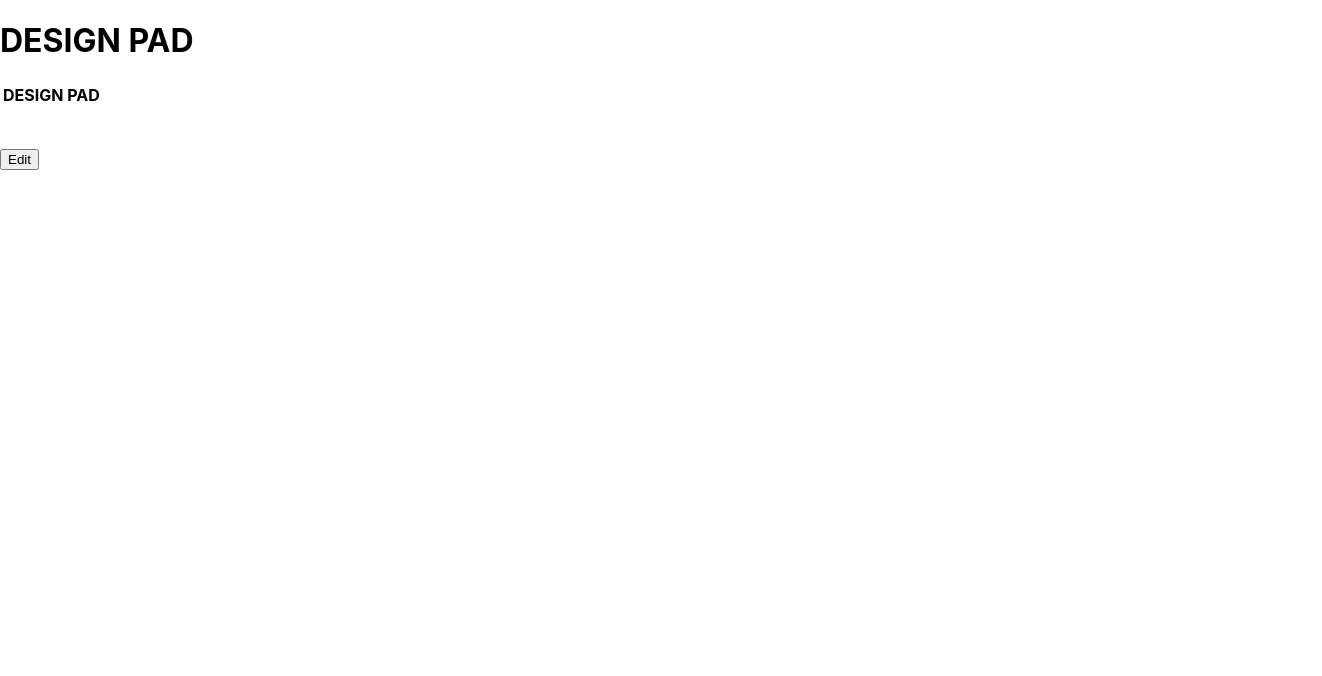
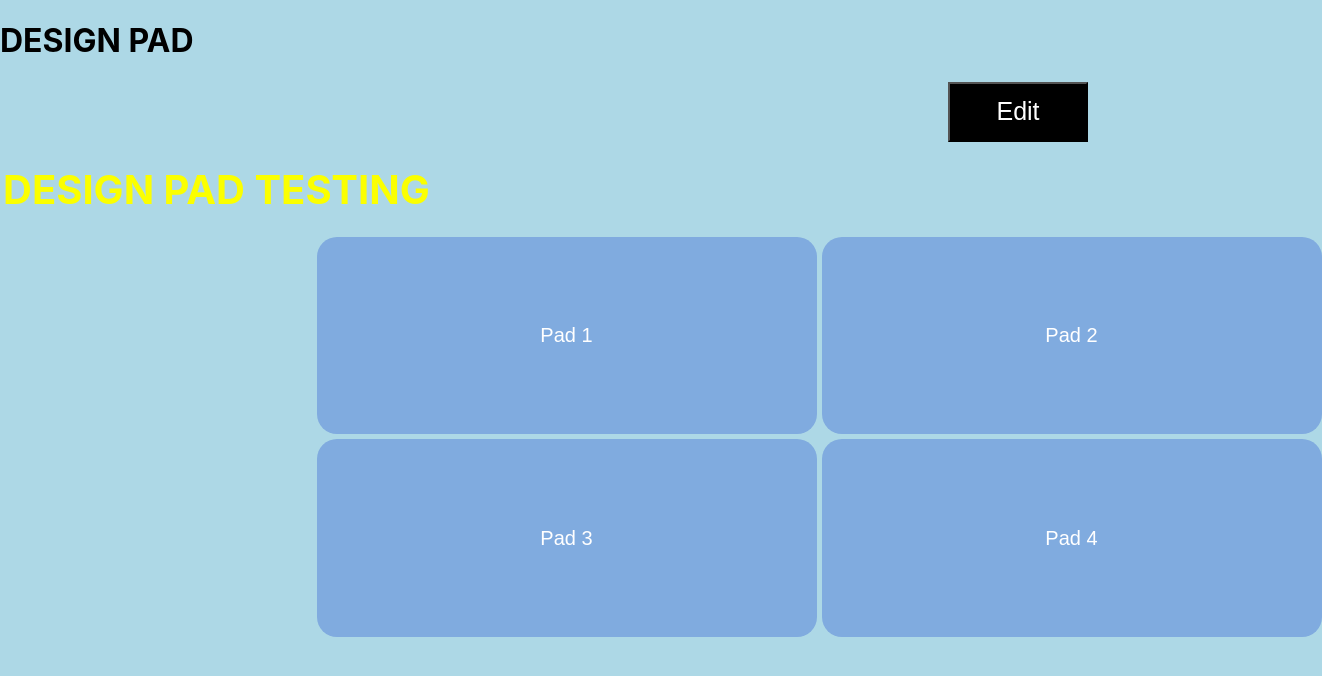
Before and after one commit to 464squad/design-pad, a React (Create React App) app: page / in a window 1280 px wide. Shown: the top 676 px of the page, 1322 px wide, since content can reach past the window. Built offline with nearby package versions, Linux system fonts and the light colour scheme.

Commit message:
Worked on board html and css

```diff
--- a/src/components/DesignBoard.js
+++ b/src/components/DesignBoard.js
@@ -3,38 +3,37 @@ import React from 'react';
 const DesignBoardHeader = () => {
     // boilerplate table header functional component
     return (
+
         <thead>
             <tr>
-                <th> DESIGN PAD </th>
+                <th> DESIGN PAD TESTING</th>
             </tr>
         </thead>
     );
 }
 
+const DesignBoardBody = () => {
+    // boilerplate design board body functional component
+    return (
+        // <thead>
+        //     <tr>
+        //         <th> DESIGN PAD </th>
+        //     </tr>
+        // </thead>
+        <div>
+            <div class="Pad">
+                <div class="board_container">
+                    <div class="box"> Pad 1 </div>
+                    <div class="box"> Pad 2 </div>
+                    <div class="box"> Pad 3 </div>
+                    <div class="box"> Pad 4 </div>
+                </div>
+            </div>
+        </div>
+    );
+}
 
-// const TableBody = props => {
-//     // boilerplate table body functional component
-//     // we use Array.map to create table rows from LinkData passed via props
-//     const rows = props.linkData.map((row, index) => {
-//         return (
-//             <tr key={index}>
-//                 <td> {row.name} </td>
 
-//                 <td>
-//                     <a href={ row.URL }> {row.URL} </a>
-//                 </td>
-
-//                 <td >
-//                     < button onClick = { ()=>props.removeLink(index) }>
-//                         Delete
-//                     </button>
-//                 </td >
-//             </tr>
-//         );
-//     });
-
-//     return <tbody> { rows } </tbody>;
-// }
 
 const DesignBoard = (props) => {
     //const { linkData, removeLink } = props;
@@ -43,8 +42,7 @@ const DesignBoard = (props) => {
 
         <table>
             <DesignBoardHeader/>
-            {/* <TableBody linkData  =  { props.linkData }
-                       removeLink = { props.removeLink }/>  */}
+            <DesignBoardBody/>
         </table>
 
     )
--- a/src/components/DesignContainer.js
+++ b/src/components/DesignContainer.js
@@ -26,6 +26,11 @@ class DesignContainer extends React.Component {
             <div className="container">
                 <h1> DESIGN PAD </h1>
 
+                { /*TODO - Add PadInput Component */ }
+                <PadInput handleEditChange={this.editButtonEvent} />
+
+                <br/>
+
                 { /*TODO - Add DesignBoard Component */ }
                 <DesignBoard/>
 
@@ -33,11 +38,6 @@ class DesignContainer extends React.Component {
 
                 { /*TODO - Add DesignPad Component */ }
                 {/* <DesignPad/> */}
-
-                <br/>
-
-                { /*TODO - Add PadInput Component */ }
-                <PadInput handleEditChange={this.editButtonEvent} />
 
                 <br/>
 
--- a/src/components/PadInput.js
+++ b/src/components/PadInput.js
@@ -39,7 +39,9 @@ class PadInput extends Component {
     render() {
 
         return(
-            <button onClick={this.editButton}> Edit </button>
+            <div class="button_container">
+                <button onClick={this.editButton}> Edit </button>
+            </div>
         )
     }
 }
--- a/src/index.css
+++ b/src/index.css
@@ -1,4 +1,5 @@
 body {
+  background-color: lightblue;
   margin: 0;
   font-family: -apple-system, BlinkMacSystemFont, 'Segoe UI', 'Roboto', 'Oxygen',
     'Ubuntu', 'Cantarell', 'Fira Sans', 'Droid Sans', 'Helvetica Neue',
@@ -11,3 +12,65 @@ code {
   font-family: source-code-pro, Menlo, Monaco, Consolas, 'Courier New',
     monospace;
 }
+
+th {
+  font-size: 40px;
+  color: rgb(251, 255, 0);
+  display: flex;
+  flex-wrap: nowrap;
+  /* width: 400px; */
+  justify-content: center;
+  /* align-items: center; */
+}
+
+.Pad {
+  display: flex;
+  flex-direction: center;
+  justify-content: center;
+  align-items: center;
+  padding-left: 120%;
+  /* width: 1000px; */
+}
+.board_container {
+  margin: 20px auto;
+  width: 400px;
+  height: 400px;
+  /* background-color: #21728f; */
+  display: grid;
+  grid-template-columns: 500px 500px;
+  grid-row: auto auto;
+  grid-column-gap: 5px;
+  grid-row-gap: 5px;
+}
+
+.box {
+    background-color: #80abdf;
+    padding: 50px;
+    border-radius: 20px;
+    color: #fff;
+    display: flex;
+    align-items: center;
+    justify-content: center;
+    font-size: 20px;
+    font-family: sans-serif;
+}
+.button_container {
+  display: flex;
+  flex-direction: row-reverse;
+  /* padding-right: 200px; */
+  padding-right: 15%;
+
+}
+
+button {
+  background-color: black;
+  color:white;
+  font-size: 25px;
+  width: 140PX;
+  height: 60PX;
+
+  display: flex;
+  justify-content: center;
+  align-items: center;
+  font-family: sans-serif;
+}
```
